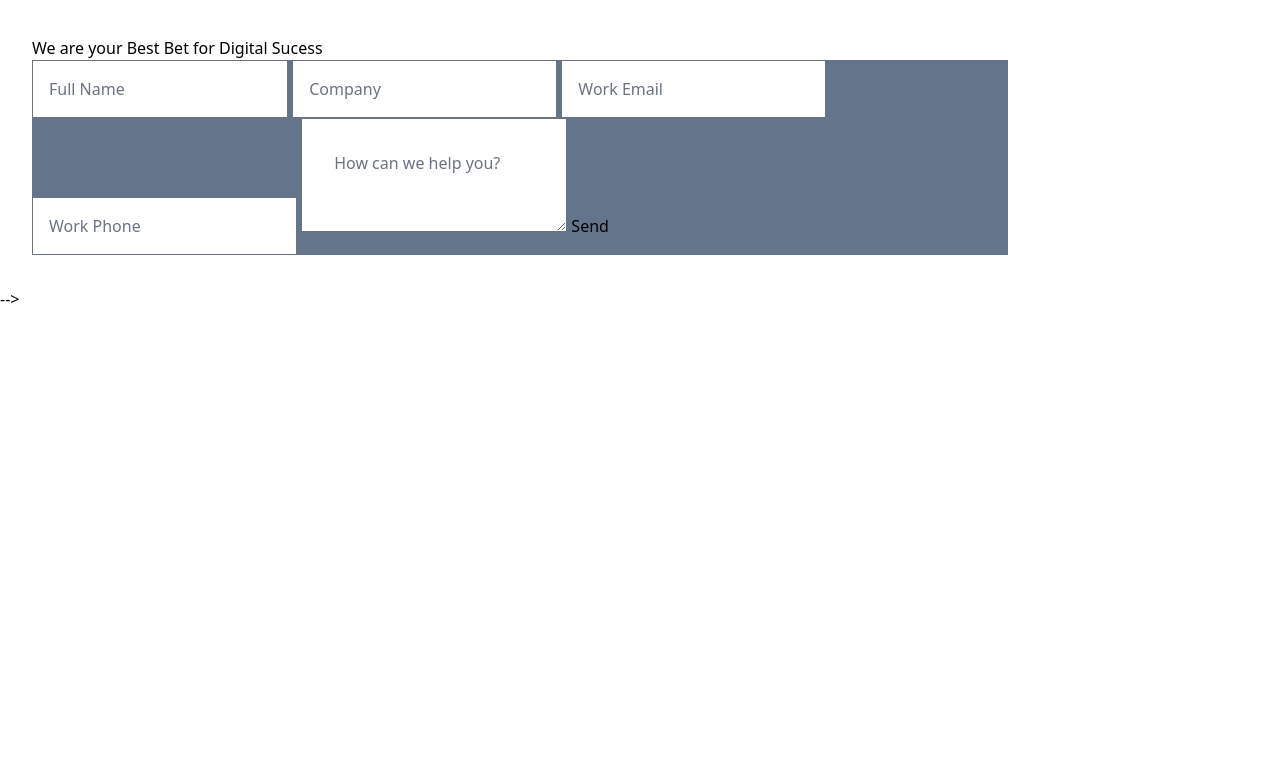
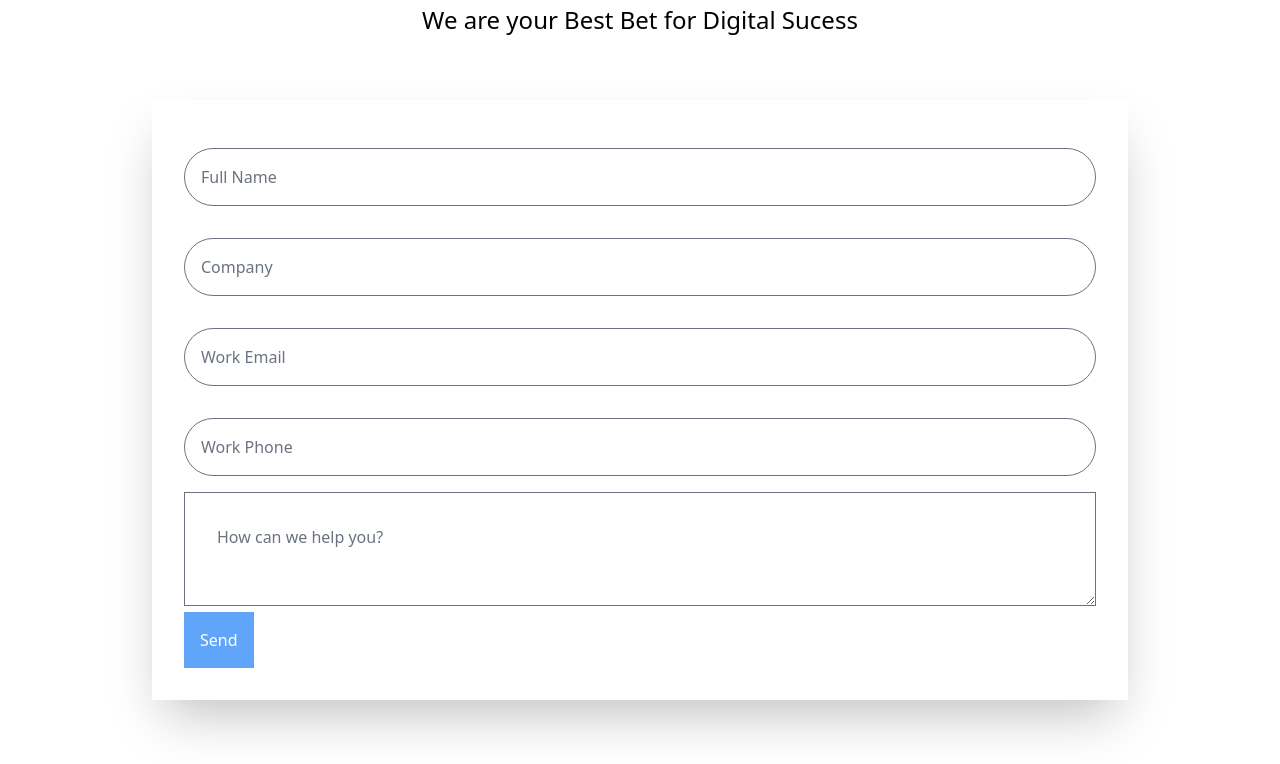
Before and after one commit to Manyo-Rocks/JRocks-solution, a plain HTML site: page contact.html in a window 1280 px wide. Shown: the part 56-820 px from the top of the page. Drawn offline with Linux system fonts and the light colour scheme.

Commit message:
building

```diff
--- a/contact.html
+++ b/contact.html
@@ -48,21 +48,23 @@
            </div>
         </nav>
     </header>
-    <section class="">
-        <div class="container m-8">
-            <h1 class="">We are your Best Bet for Digital Sucess</h1>
-            <div class="container ">
-                <form class="bg-slate-500 ">
-                    <input type="text" class="p-4 d-block w-64 " placeholder="Full Name" required>
-                    <input type="text" class="p-4" placeholder="Company" required>
-                    <input type="text" class="p-4" placeholder="Work Email" required>
+    <section class="contact-form">
+        <div class="container contact-wrapper mx-auto">
+            <h1 class="text-center text-2xl">We are your Best Bet for Digital Sucess</h1>
+            <div class=" form">
+             <form class="my-16 p-8 shadow-2xl ">
+                    <input type="text" class="form-input p-4 my-4
+                     rounded-full d-block w-full " placeholder="Full Name" required>
+                    <input type="text" class="form-input p-4 my-4 rounded-full d-block w-full " placeholder="Company" required>
+                    <input type="text" class="form-input p-4 my-4 rounded-full d-block w-full " placeholder="Work Email" required>
+                    <input type="text" class="form-input d-block w-full p-4 my-4 rounded-full " placeholder="Work Phone" required>
+                    <textarea class="form-input d-block w-full p-8" placeholder="How can we help you?"></textarea>
+                  <button class="text-white bg-blue-400 px-4 py-4 d-block mx-auto text-center
+                  ">Send</button>
 
-                    <input type="text" class="p-4" placeholder="Work Phone" required>
-                    <textarea type="text" class="p-8" id="" placeholder="How can we help you?"></textarea>
-                    <button type="btn" class="">Send</button>
                 </form>
             </div>
-        </div> -->
+        </div>
 
     </section>
     </div>
```
Also changed, not shown: dist/output.css.
